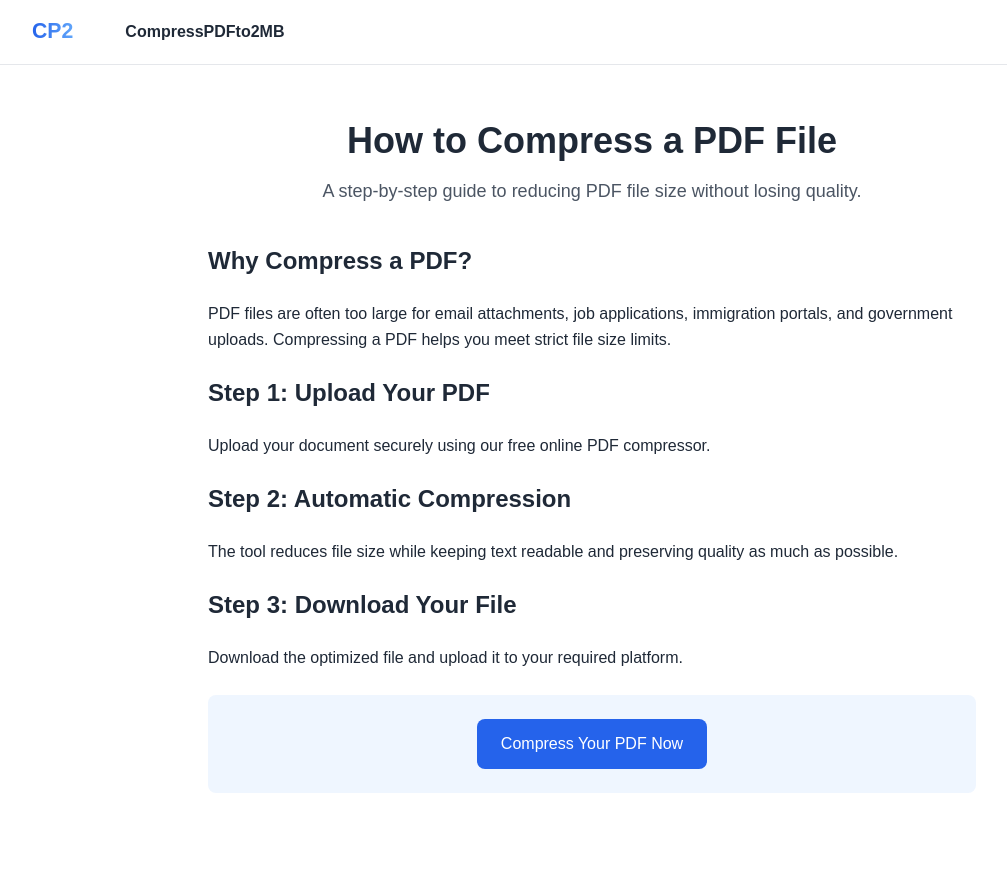
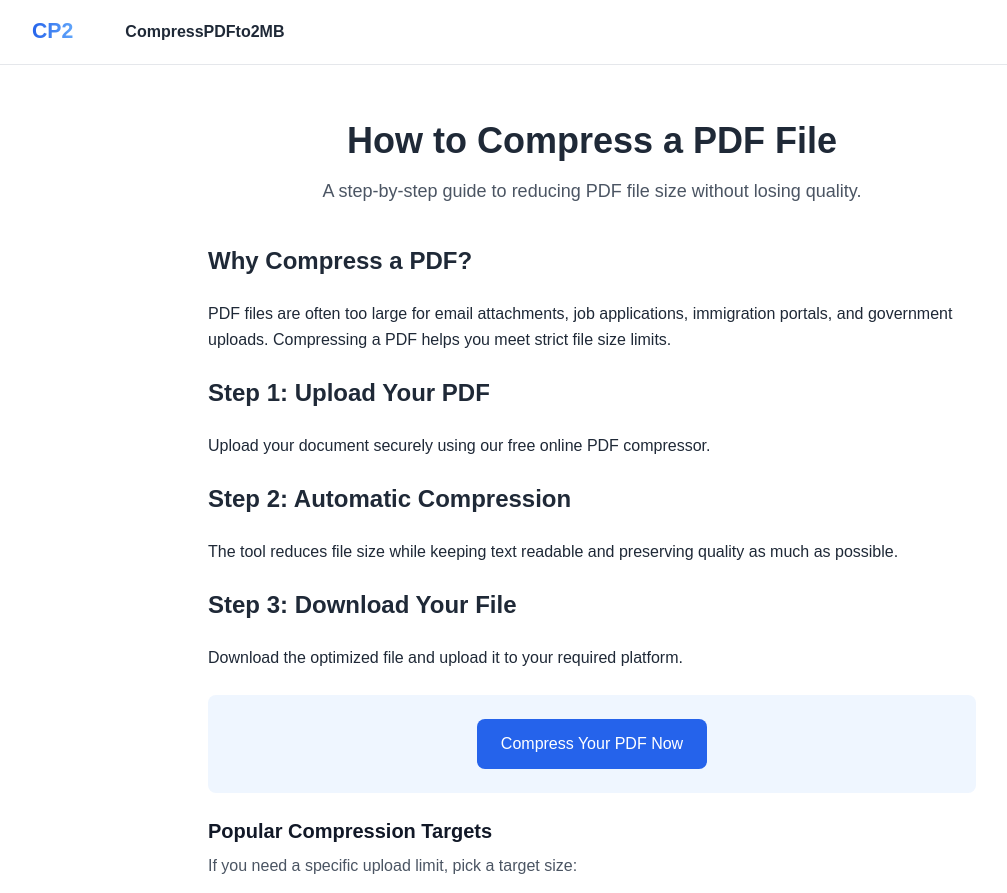
Before and after one commit to behicyildirim/compresspdfto2mb, a Next.js app: page /how-to-compress-a-pdf in a window 1280 px wide. Shown: the top 893 px of the page, without its empty margins (48-1055 px from the left). Built offline with nearby package versions, Linux system fonts and the light colour scheme.

Commit message:
Link guide page with homepage and size cluster

```diff
--- a/app/how-to-compress-a-pdf/page.tsx
+++ b/app/how-to-compress-a-pdf/page.tsx
@@ -48,6 +48,33 @@ export default function HowToCompressPdfPage() {
               Compress Your PDF Now
             </Link>
           </div>
+          <div className="mt-12">
+  <h2 className="text-xl font-semibold text-gray-900">
+    Popular Compression Targets
+  </h2>
+  <p className="mt-2 text-gray-600">
+    If you need a specific upload limit, pick a target size:
+  </p>
+
+  <div className="mt-4 flex flex-wrap gap-3">
+    {[
+      { href: "/compress-pdf-to-100kb", label: "100KB" },
+      { href: "/compress-pdf-to-200kb", label: "200KB" },
+      { href: "/compress-pdf-to-500kb", label: "500KB" },
+      { href: "/compress-pdf-to-1mb", label: "1MB" },
+      { href: "/compress-pdf-to-2mb", label: "2MB" },
+      { href: "/compress-pdf-to-5mb", label: "5MB" },
+    ].map((i) => (
+      <a
+        key={i.href}
+        href={i.href}
+        className="rounded-xl bg-gray-50 px-4 py-2 text-sm font-semibold text-blue-700 ring-1 ring-gray-200 hover:bg-blue-50 transition"
+      >
+        {i.label}
+      </a>
+    ))}
+  </div>
+</div>
         </div>
       </div>
     </main>
```
